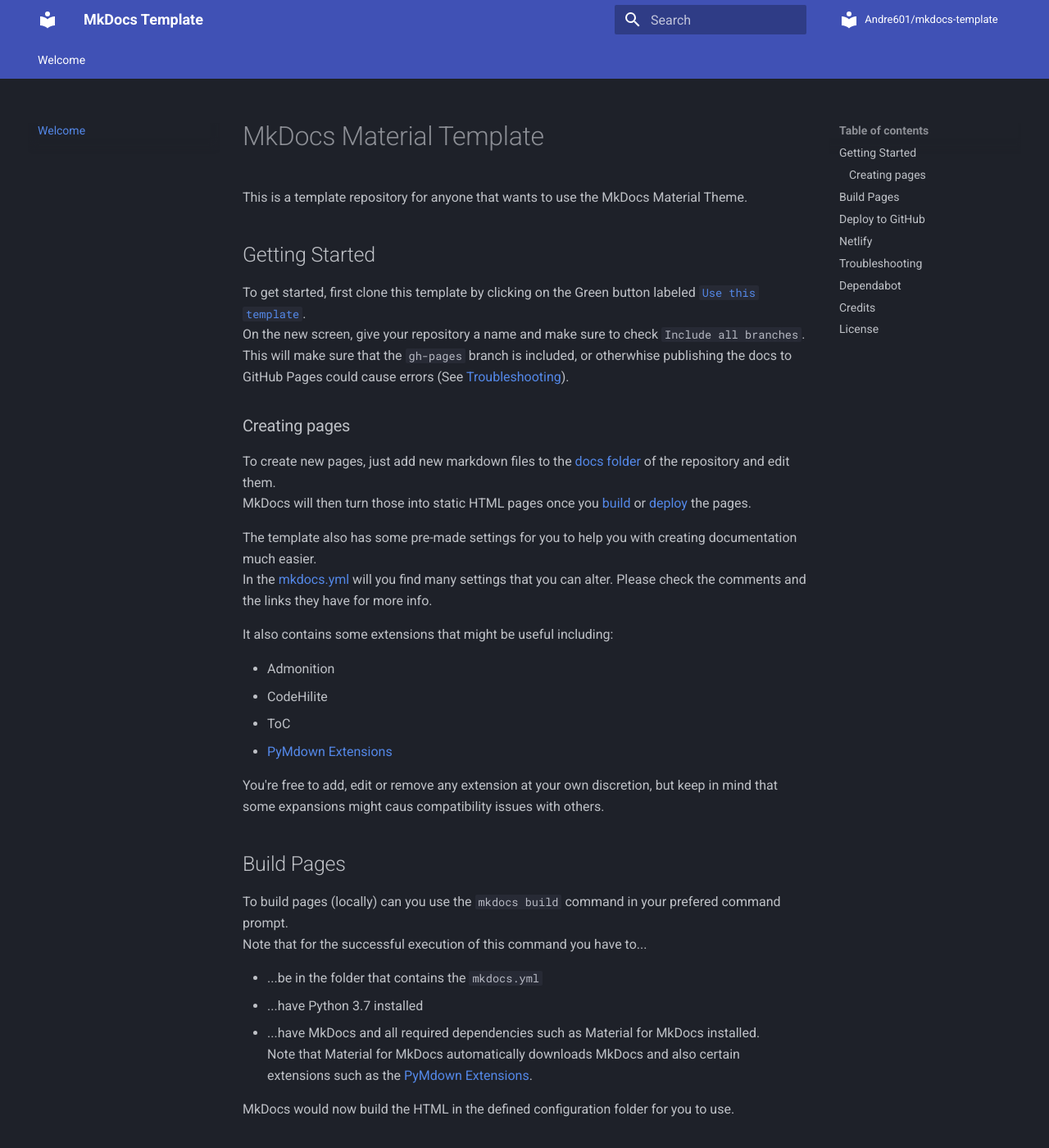
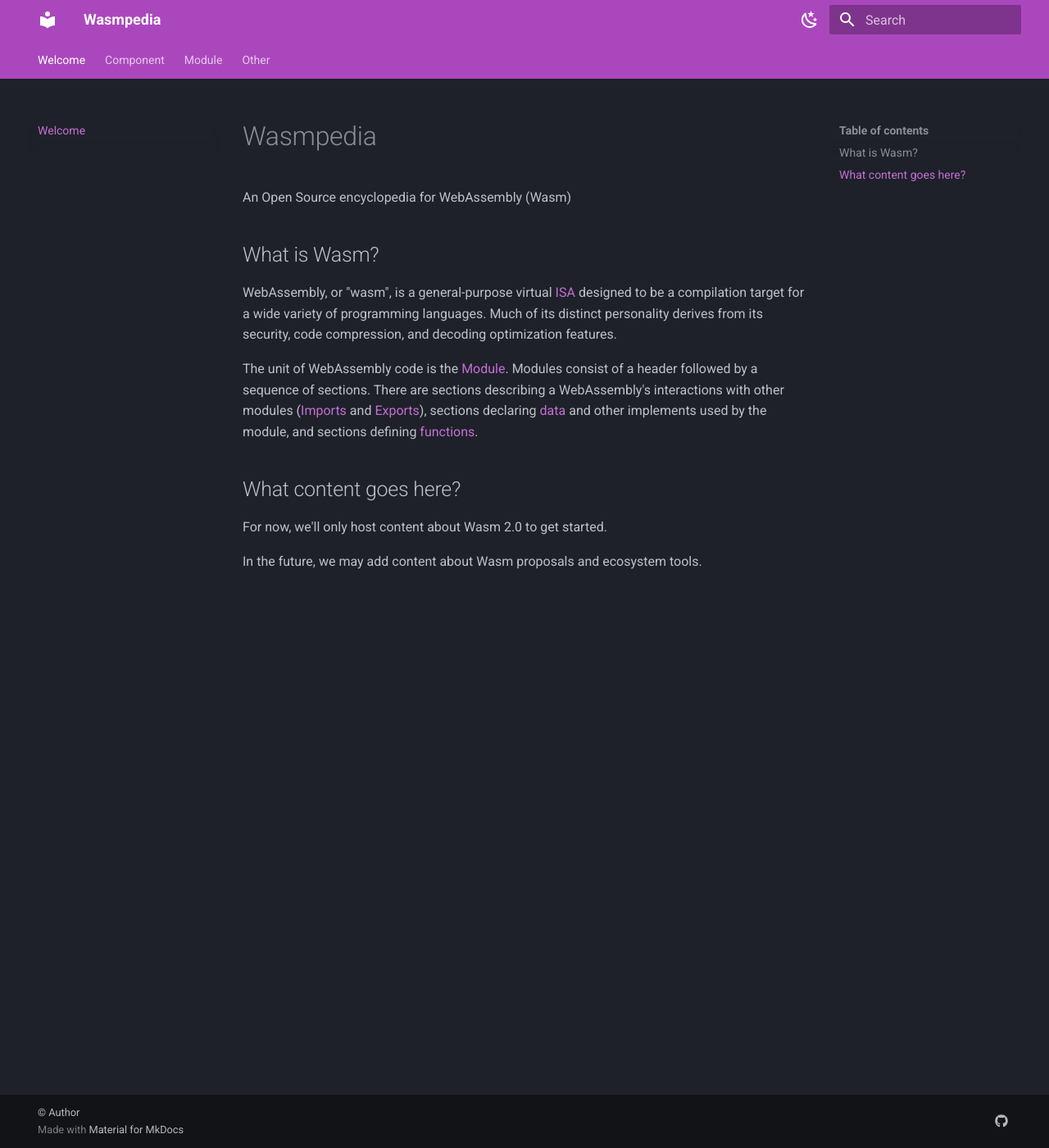
Before and after one commit to esoterra/wasmpedia, an MkDocs documentation site: the page built from docs/index.md, in a window 1280 px wide and 1400 px high. Shown: the whole window at 82% size. Built offline with MkDocs 1.6.1 and Material for MkDocs 9.7.7, drawn with Linux system fonts in a browser that asks for light colours; comment, search, counter and statistics services are not loaded; some of the changed text lies outside the part shown.

Commit message:
Initial work on customizing and scaffolding the wiki

```diff
--- a/docs/index.md
+++ b/docs/index.md
@@ -1,90 +1,20 @@
-[use]: https://github.com/Andre601/mkdocs-template/generate
+[Module]: ./module/index.md
+[Imports]: ./module/import.md
+[Exports]: ./module/export.md
+[data]: ./module/data.md
+[functions]: ./module/function.md
 
-[MkDocs]: https://www.mkdocs.org/
+[ISA]: https://en.wikipedia.org/wiki/Instruction_set_architecture
 
-[squidfunk]: https://github.com/squidfunk
-[MkDocs Material Theme]: https://github.com/squidfunk/mkdocs-material
+# Wasmpedia
+An Open Source encyclopedia for WebAssembly (Wasm)
 
-[facelessuser]: https://github.com/facelessuser
-[PyMdown Extensions]: https://github.com/facelessuser/pymdown-extensions/
+## What is Wasm?
+WebAssembly, or "wasm", is a general-purpose virtual [ISA] designed to be a compilation target for a wide variety of programming languages. Much of its distinct personality derives from its security, code compression, and decoding optimization features.
 
-[Netlify]: https://netlify.com
+The unit of WebAssembly code is the [Module]. Modules consist of a header followed by a sequence of sections. There are sections describing a WebAssembly's interactions with other modules ([Imports] and [Exports]), sections declaring [data] and other implements used by the module, and sections defining [functions].
 
-[mkdocs.yml]: https://github.com/Andre601/mkdocs-template/blob/master/mkdocs.yml
-[docs folder]: https://github.com/Andre601/mkdocs-template/blob/master/docs
-[workflow]: https://github.com/Andre601/mkdocs-template/blob/master/.github/workflows/deploy.yml
+## What content goes here?
+For now, we'll only host content about Wasm 2.0 to get started.
 
-[LICENSE]: https://github.com/Andre601/mkdocs-template/blob/master/LICENSE
-
-# MkDocs Material Template
-This is a template repository for anyone that wants to use the MkDocs Material Theme.
-
-## Getting Started
-To get started, first clone this template by clicking on the Green button labeled [`Use this template`][use].
-On the new screen, give your repository a name and make sure to check `Include all branches`. This will make sure that the `gh-pages` branch is included, or otherwhise publishing the docs to GitHub Pages could cause errors (See [Troubleshooting](#troubleshooting)).
-
-### Creating pages
-To create new pages, just add new markdown files to the [docs folder] of the repository and edit them.
-MkDocs will then turn those into static HTML pages once you [build](#build-pages) or [deploy](#deploy-to-github) the pages.
-
-The template also has some pre-made settings for you to help you with creating documentation much easier.
-In the [mkdocs.yml] will you find many settings that you can alter. Please check the comments and the links they have for more info.
-
-It also contains some extensions that might be useful including:
-
-- Admonition
-- CodeHilite
-- ToC
-- [PyMdown Extensions]
-
-You're free to add, edit or remove any extension at your own discretion, but keep in mind that some expansions might caus compatibility issues with others.
-
-## Build Pages
-To build pages (locally) can you use the `mkdocs build` command in your prefered command prompt.
-Note that for the successful execution of this command you have to...
-
-- ...be in the folder that contains the `mkdocs.yml`
-- ...have Python 3.7 installed
-- ...have MkDocs and all required dependencies such as Material for MkDocs installed.
-Note that Material for MkDocs automatically downloads MkDocs and also certain extensions such as the [PyMdown Extensions].
-
-MkDocs would now build the HTML in the defined configuration folder for you to use.
-
-## Deploy to GitHub
-If you want to publish the pages on GitHub Pages can you use the [premade workflow][workflow] for this.
-This workflow will setup Python, download Material for MkDocs and all its dependencies and deploy the pages to the `gh-pages` branch to then be viewable under `<username>.github.io/<repository>` (unless you defined a specific CNAME through a CNAME file in the [docs folder]).
-
-Note that in order for this to work will you need to have a `gh-pages` branch already made.
-
-## Netlify
-Netlify is an amazing service to build and deploy pages. This template comes with a `runtime.txt` which is used by Netlify to determine the Python version used (They use an old version of Python... Don't ask why).
-
-For more information, please check out their website.
-
-## Troubleshooting
-> **The deploy action gives me an error when deploying. What is the issue?**
-
-There can be many issues but the most common ones are that you either don't have a `gh-pages` branch set or that the `requirements.txt` file is missing or its content is invalid.
-
-> **Can I alter the overall style of the pages?**
-
-Yes. Material for MkDocs supports Theme extensions, meaning you can override specific parts of a theme by providing the particula file in a folder and defining this folder as the `custom_dir` one in the [mkdocs.yml].
-This template ships with a `theme` folder that can be used for that and you can just uncomment the aforementioned line in the YAML file.
-
-## Dependabot
-The repository contains a `dependabot.yml` file inside the `.github` folder which allows automatic updates through GitHub's Dependabot.
-It is configured to target both Python dependencies (inside the `requirements.txt`) and GitHub Actions dependencies, to make sure bot are updated accordingly.
-
-Note that it is configured by default to add the `Type: Update (Dependency)` label and also the `Target: Python (pip)` label for Python and `Target: GitHub Actions` label for GitHub Actions Dependencies.
-Those labels don't exist by default so you have to either create them, or alter the ones in the dependabot.yml (You can also just remove the `labels` sections).
-
-## Credits
-A big thank you goes to the following people/groups:
-
-- [MkDocs] for providing the software, to generate documentation.
-- [squidfunk] for the [MkDocs Material Theme].
-- [facelessuser] for the [PyMdown Extensions].
-
-## License
-This template is served under the MIT license.
-Read the [LICENSE] file for more info.
+In the future, we may add content about Wasm proposals and ecosystem tools.
--- a/mkdocs.yml
+++ b/mkdocs.yml
@@ -27,9 +27,9 @@
 # | - https://www.mkdocs.org/user-guide/configuration/#site_url                                            |
 # |                                                                                                        |
 # +--------------------------------------------------------------------------------------------------------+
-site_name: MkDocs Template
-site_description: 'A template for future MkDocs wikis'
-site_author: 'Andre_601'
+site_name: Wasmpedia
+site_description: 'An open source encyclopedia for WebAssembly (Wasm)'
+site_author: 'Kyle Brown'
 #site_url: 'https://www.andre601.ch/mkdocs-template' # Uncomment to set a canonical URL
 
 # +--------------------------------------------------------------------------------------------------------+
@@ -75,8 +75,8 @@ docs_dir: docs/
 # | - https://www.mkdocs.org/user-guide/configuration/#edit_uri                                            |
 # |                                                                                                        |
 # +--------------------------------------------------------------------------------------------------------+
-repo_name: Andre601/mkdocs-template
-repo_url: https://github.com/Andre601/mkdocs-template
+# repo_name: Kylebrown9/wasmpedia
+# repo_url: https://github.com/Kylebrown9/wasmpedia
 #edit_uri: tree/master/docs # Uncomment to define a different URI/URL for the "edit" option
 
 # +--------------------------------------------------------------------------------------------------------+
@@ -94,6 +94,22 @@ repo_url: https://github.com/Andre601/mkdocs-template
 # +--------------------------------------------------------------------------------------------------------+
 nav:
   - Welcome: index.md
+  - Component:
+    - Overview: component/index.md
+  - Module:
+    - Overview: module/index.md
+    - Import: module/import.md
+    - Export: module/export.md
+    - Value: module/value.md
+    - Instructions: module/instructions.md
+    - Item:
+      - Function: module/function.md
+      - Table: module/table.md
+      - Memory: module/memory.md
+      - Global: module/global.md
+      - Data: module/data.md
+  - Other:
+    - 'Kebab Names': ./kebab-names.md
 
 # +--------------------------------------------------------------------------------------------------------+
 # |                                                                                                        |
@@ -151,7 +167,7 @@ theme:
   # | - https://squidfunk.github.io/mkdocs-material/setup/changing-the-logo-and-icons/#favicon             |
   # |                                                                                                      |
   # +------------------------------------------------------------------------------------------------------+
-  #favicon: 'assets/images/favicon.png'
+  favicon: 'assets/images/favicon.ico'
 
   # +------------------------------------------------------------------------------------------------------+
   # |                                                                                                      |
@@ -179,29 +195,19 @@ theme:
     # | - https://squidfunk.github.io/mkdocs-material/setup/changing-the-colors/#color-scheme              |
     # |                                                                                                    |
     # +----------------------------------------------------------------------------------------------------+
-    scheme: 'slate'
+    - scheme: slate
+      primary: 'purple'
+      accent: 'indigo'
+      toggle:
+        icon: material/weather-night
+        name: Switch to light mode
 
-    # +----------------------------------------------------------------------------------------------------+
-    # |                                                                                                    |
-    # | "primary" is used to set the main color of the Material Theme.                                     |
-    # |                                                                                                    |
-    # | The primary color is used on the top banner of the page but also for things like the link color.   |
-    # |                                                                                                    |
-    # | Read More:                                                                                         |
-    # | - https://squidfunk.github.io/mkdocs-material/setup/changing-the-colors/#primary-color             |
-    # |                                                                                                    |
-    # +----------------------------------------------------------------------------------------------------+
-    primary: 'indigo'
-
-    # +----------------------------------------------------------------------------------------------------+
-    # |                                                                                                    |
-    # | The "accent" is used for moments such as hovering over links.                                      |
-    # |                                                                                                    |
-    # | Read More:                                                                                         |
-    # | - https://squidfunk.github.io/mkdocs-material/setup/changing-the-colors/#accent-color              |
-    # |                                                                                                    |
-    # +----------------------------------------------------------------------------------------------------+
-    accent: 'indigo'
+    - scheme: default
+      primary: 'purple'
+      accent: 'indigo'
+      toggle:
+        icon: material/brightness-7
+        name: Switch to dark mode
 
   # +------------------------------------------------------------------------------------------------------+
   # |                                                                                                      |
@@ -234,7 +240,7 @@ theme:
   # | - https://squidfunk.github.io/mkdocs-material/setup/changing-the-language/                           |
   # |                                                                                                      |
   # +------------------------------------------------------------------------------------------------------+
-  #language: 'en'
+  language: 'en'
 
   # +------------------------------------------------------------------------------------------------------+
   # |                                                                                                      |
@@ -247,7 +253,7 @@ theme:
   # | - https://squidfunk.github.io/mkdocs-material/setup/changing-the-language/#directionality            |
   # |                                                                                                      |
   # +------------------------------------------------------------------------------------------------------+
-  #direction: 'ltr'
+  direction: 'ltr'
 
   # +------------------------------------------------------------------------------------------------------+
   # |                                                                                                      |
@@ -280,7 +286,7 @@ theme:
   #- navigation.expand      # Expand all collapsable sections.
   #- navigation.instant     # Instant loading pages.
   #- navigation.indexes     # Attach pages directly to Sections. Incompatible with "toc.integrate"
-  #- navigation.sections    # Render top sections as groups.
+  - navigation.sections    # Render top sections as groups.
   - navigation.tabs         # Render top sections as tabs at the top.
   #- navigation.tabs.sticky # Tabs won't disappear when scrolling down. Requires "navigation.tabs".
   #- navigation.top         # Adds a "Back to top" that is shown when scrolling up.
```
Also changed, not shown: README.md (+3 -97 lines), docs/component/index.md (added, +3 -0 lines), docs/kebab-names.md (added, +1 -0 lines), docs/module/data.md (added, +10 -0 lines), docs/module/export.md (added, +3 -0 lines), docs/module/function.md (added, +5 -0 lines), docs/module/global.md (added, +3 -0 lines), docs/module/import.md (added, +37 -0 lines), docs/module/index.md (added, +3 -0 lines), docs/module/instructions.md (added, +5 -0 lines), docs/module/memory.md (added, +1 -0 lines), docs/module/table.md (added, +3 -0 lines), docs/module/value.md (added, +41 -0 lines), docs/assets/images/favicon.ico (added).
